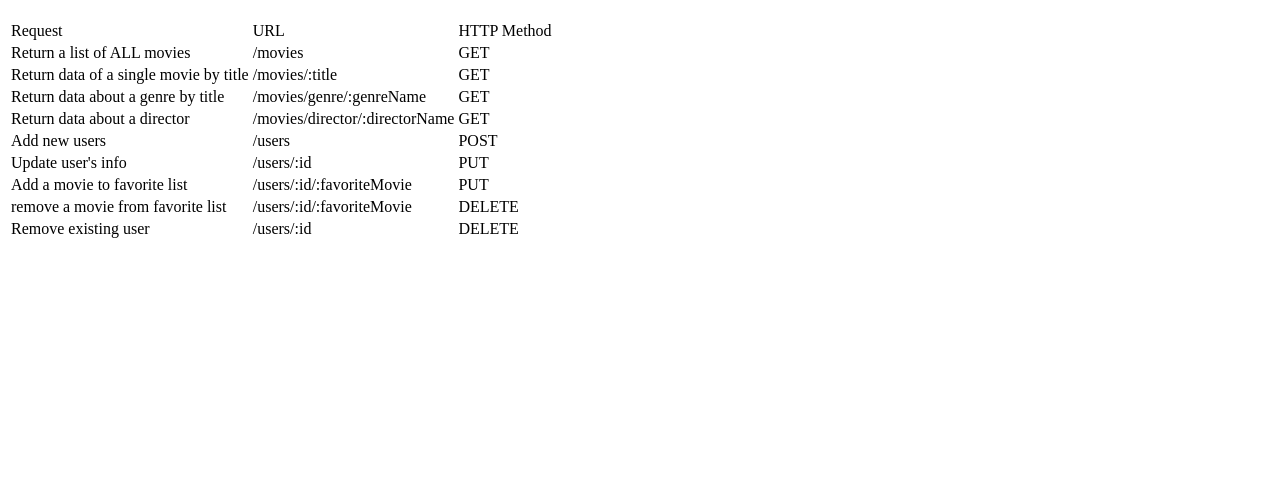
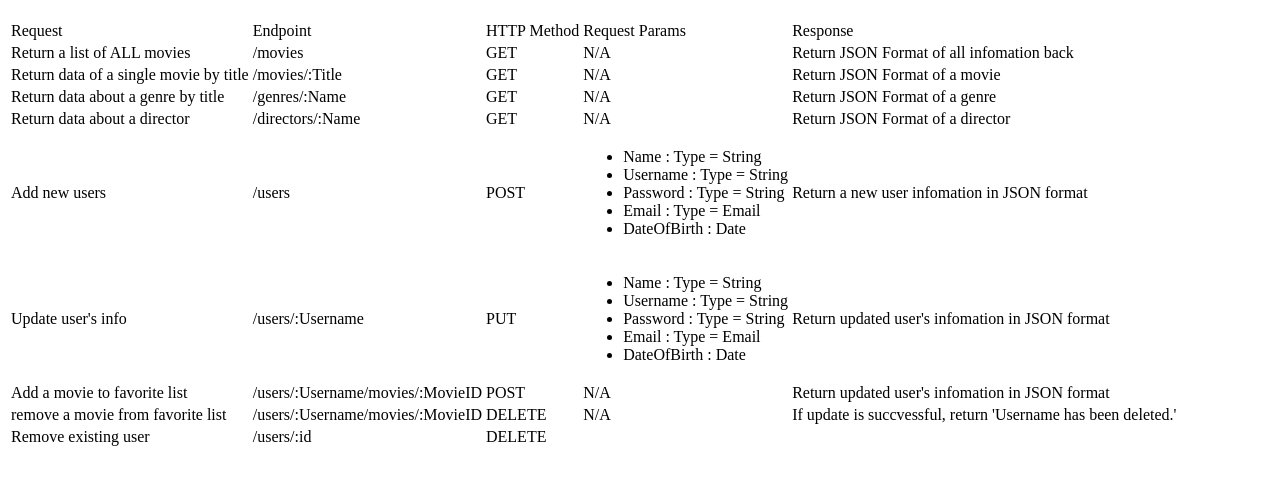
Before and after one commit to chanan-ru/movie_api, a website: page public/documentation.html in a window 1280 px wide. Shown: the part 61-546 px from the top of the page. Drawn offline with Linux system fonts and the light colour scheme.

Commit message:
Updated document information

```diff
--- a/public/documentation.html
+++ b/public/documentation.html
@@ -12,8 +12,10 @@
         <thead>
             <tr>
                 <td>Request</td>
-                <td>URL</td>
+                <td>Endpoint</td>
                 <td>HTTP Method</td>
+                <td>Request Params</td>
+                <td>Response</td>
             </tr>
         </thead>
         <tbody>
@@ -21,41 +23,73 @@
                 <td>Return a list of ALL movies</td>
                 <td>/movies</td>
                 <td>GET</td>
+                <td>N/A</td>
+                <td>Return JSON Format of all infomation back</td>
             </tr>
             <tr>
                 <td>Return data of a single movie by title</td>
-                <td>/movies/:title</td>
+                <td>/movies/:Title</td>
                 <td>GET</td>
+                <td>N/A</td>
+                <td>Return JSON Format of a movie</td>
             </tr>
             <tr>
                 <td>Return data about a genre by title</td>
-                <td>/movies/genre/:genreName</td>
+                <td>/genres/:Name</td>
                 <td>GET</td>
+                <td>N/A</td>
+                <td>Return JSON Format of a genre</td>
             </tr>
             <tr>
                 <td>Return data about a director</td>
-                <td>/movies/director/:directorName</td>
+                <td>/directors/:Name</td>
                 <td>GET</td>
+                <td>N/A</td>
+                <td>Return JSON Format of a director</td>
             </tr>
             <tr>
                 <td>Add new users</td>
                 <td>/users</td>
                 <td>POST</td>
+                <td>
+                  <ul>
+                    <li>Name : Type = String </li>
+                    <li>Username : Type = String</li>
+                    <li>Password : Type = String</li>
+                    <li>Email : Type = Email</li>
+                    <li>DateOfBirth : Date</li>
+                  </ul>
+                </td>
+                <td>Return a new user infomation in JSON format</td>
             </tr>
             <tr>
                 <td>Update user's info</td>
-                <td>/users/:id</td>
+                <td>/users/:Username</td>
                 <td>PUT</td>
+                <td>
+                  <ul>
+                    <li>Name : Type = String </li>
+                    <li>Username : Type = String</li>
+                    <li>Password : Type = String</li>
+                    <li>Email : Type = Email</li>
+                    <li>DateOfBirth : Date</li>
+                  </ul>
+                </td>
+                <td>Return updated user's infomation in JSON format</td>
             </tr>
             <tr>
                 <td>Add a movie to favorite list </td>
-                <td>/users/:id/:favoriteMovie</td>
-                <td>PUT</td>
+                <td>/users/:Username/movies/:MovieID</td>
+                <td>POST</td>
+                <td>N/A</td>
+                <td>Return updated user's infomation in JSON format</td>
             </tr>
             <tr>
                 <td>remove a movie from favorite list</td>
-                <td>/users/:id/:favoriteMovie</td>
+                <td>/users/:Username/movies/:MovieID</td>
                 <td>DELETE</td>
+                <td>N/A</td>
+                <td>If update is succvessful, return 'Username has been deleted.'</td>
             </tr>
             <tr>
                 <td>Remove existing user</td>
```
